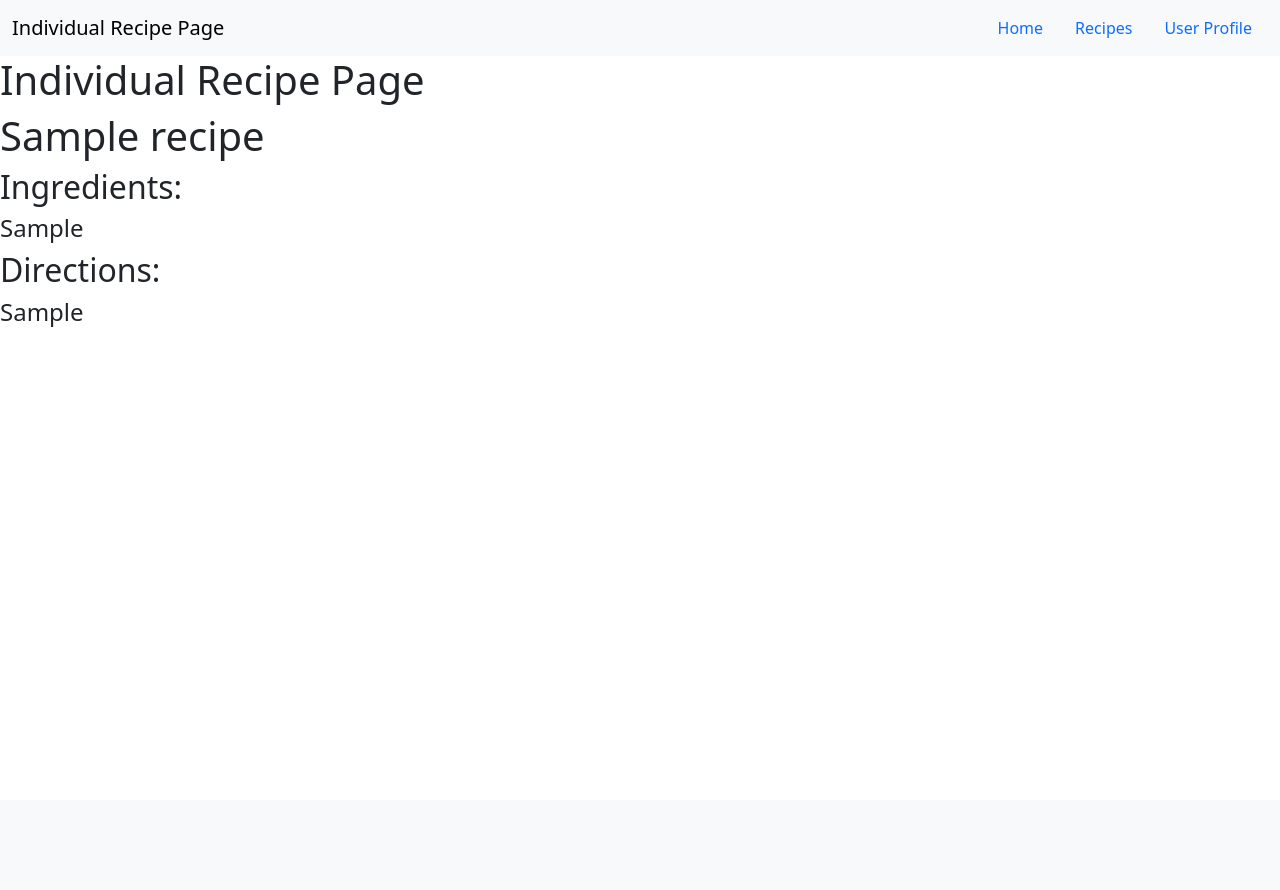
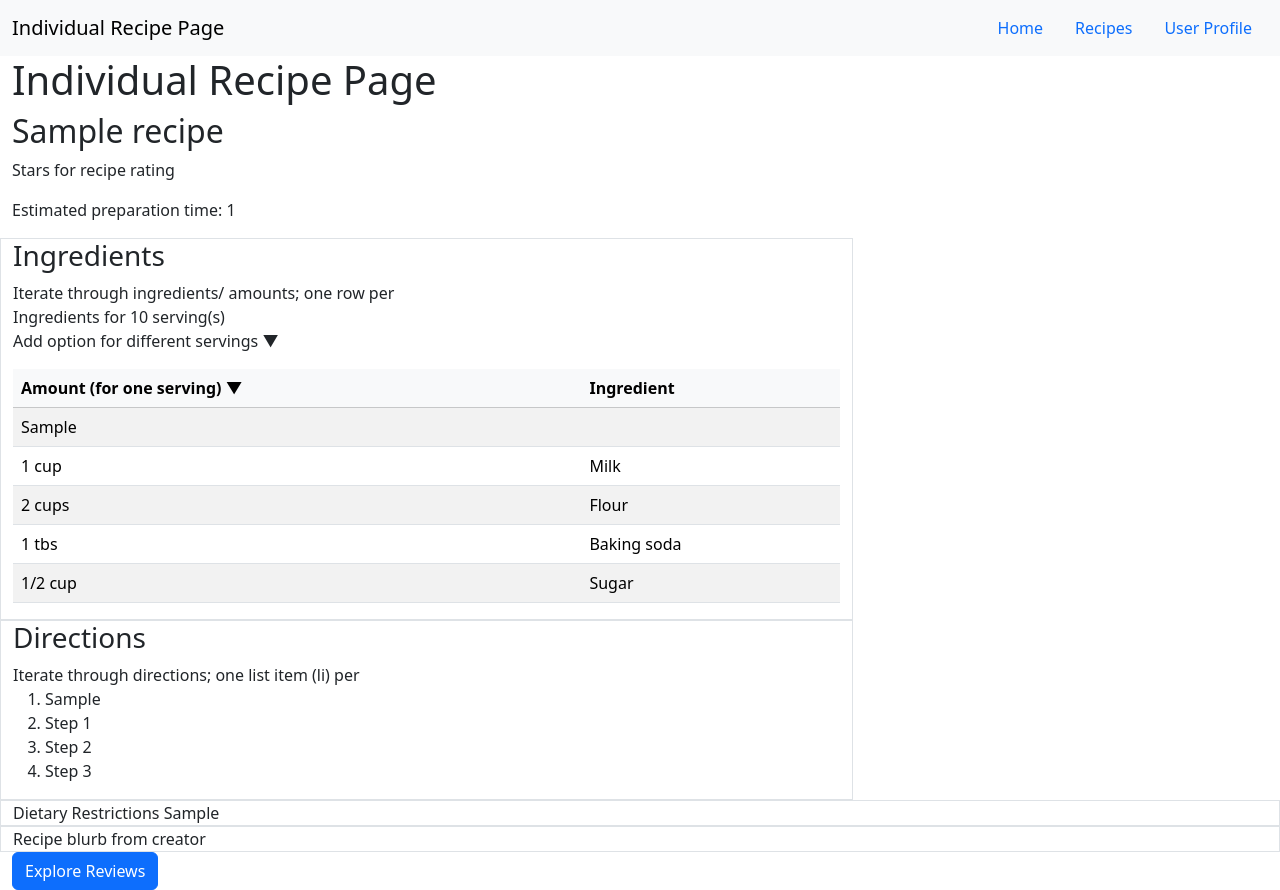
Before and after one commit to uva-cs3240-s22/group-project-a-21, a Django app: page /recipes/1/ in a window 1280 px wide. Before the commit the page ends 327 px from the top, so only its background shows below. Run offline with Django 4.2, Linux system fonts and the light colour scheme; tables that the repository leaves empty hold one stand-in row (values such as "Sample post"); some libraries are stand-ins or nearby versions.

Commit message:
copied recipe template i made before and added in variables

```diff
--- a/recipes/templates/recipes/recipe.html
+++ b/recipes/templates/recipes/recipe.html
@@ -1,4 +1,129 @@
 {% load bootstrap5 %}
+{% bootstrap_css %}
+{% bootstrap_javascript %}
+
+<!DOCTYPE html>
+<html>
+    <head>
+        <meta>
+        <script src="https://code.jquery.com/jquery-3.3.1.slim.min.js" integrity="sha384-q8i/X+965DzO0rT7abK41JStQIAqVgRVzpbzo5smXKp4YfRvH+8abtTE1Pi6jizo" crossorigin="anonymous"></script>
+        <script src="https://cdn.jsdelivr.net/npm/popper.js@1.14.7/dist/umd/popper.min.js" integrity="sha384-UO2eT0CpHqdSJQ6hJty5KVphtPhzWj9WO1clHTMGa3JDZwrnQq4sF86dIHNDz0W1" crossorigin="anonymous"></script>
+        <script src="https://cdn.jsdelivr.net/npm/bootstrap@4.3.1/dist/js/bootstrap.min.js" integrity="sha384-JjSmVgyd0p3pXB1rRibZUAYoIIy6OrQ6VrjIEaFf/nJGzIxFDsf4x0xIM+B07jRM" crossorigin="anonymous"></script>
+        <title>Recipe</title>
+    </head>
+    <body>
+        <header>
+            <nav class="navbar navbar-light bg-light">
+                <div class="container-fluid">
+                    <div class="navbar-brand ml-1">Individual Recipe Page</div>
+                    <div class="nav">
+                        <a class="nav-link" href="/">Home</a>
+                        <a class="nav-link" href="/recipes/">Recipes</a>
+                        <a class="nav-link active" href="/user/">User Profile</a>
+                    </div>
+                </div>
+            </nav>
+        </header>
+        <div class="container-fluid">
+            <h1>Individual Recipe Page</h1>
+            <h2>{{ recipe.title }}</h2>
+            <p>Stars for recipe rating</p>
+            <p>Estimated preparation time: {{ recipe.time }}</p>
+            <div class="row">
+                <div class="col-8 border">
+                    <h3>Ingredients</h3>
+                    Iterate through ingredients/ amounts; one row per
+                    <br>
+                    Ingredients for {{ recipe.servingSize }} serving(s)
+                    <br>
+                    <p>Add option for different servings &#9660;</p>
+
+                    <table class="table table-hover table-striped">
+                        <thead>
+                            <tr class="table-light">
+                                <th scope="col dropdown">
+                                    Amount (for one serving)
+                                    <a href="#" class="dropdown text-reset text-decoration-none" id="dropdownMenuButton" data-toggle="dropdown" aria-haspopup="true" aria-expanded="false">&#9660;</a>
+                                    <div class="dropdown-menu" aria-labelledby="dropdownMenuButton">
+                                        <div class="dropdown-item">
+                                            Implement some way to change serving size here
+                                        </div>
+                                        <div class="dropdown-item text-decoration-none">
+                                            <label for="servingSize" class="form-label">Example range</label>
+                                            <input type="range" class="form-range" min="1" max="10" step="0.5" id="servingSize">
+                                        </div>
+                                    </div>
+                                </th>
+                                <th scope="col">Ingredient</th>
+                            </tr>
+                        </thead>
+                        <tbody>
+                            <tr>
+                                <td>
+                                    {{ recipe.ingredientsList }}
+                                </td>
+                                <td></td>
+                            </tr>
+                            <tr>
+                                <td>1 cup</td>
+                                <td>Milk</td>
+                            </tr>
+                            <tr>
+                                <td>2 cups</td>
+                                <td>Flour</td>
+                            </tr>
+                            <tr>
+                                <td>1 tbs</td>
+                                <td>Baking soda</td>
+                            </tr>
+                            <tr>
+                                <td>1/2 cup</td>
+                                <td>Sugar</td>
+                            </tr>
+                        </tbody>
+                    </table>
+                </div>
+            </div>
+            <div class="row">
+                <div class="col-8 border">
+                    <h3>Directions</h3>
+                    Iterate through directions; one list item (li) per
+                    <ol>
+                        <li>{{ recipe.directionsList }}</li>
+                        <li>Step 1</li>
+                        <li>Step 2</li>
+                        <li>Step 3</li>
+                    </ol>
+                </div>
+            </div>
+            <div class="row border">
+                <div class="col-8">
+                    Dietary Restrictions
+                    {{ recipe.dietaryRestrictions }}
+                </div>
+            </div>
+            <div class="row border">
+                <div class="col-8">
+                    Recipe blurb from creator
+                </div>
+            </div>
+            <div class="row">
+                <div>
+                    <button class="btn btn-primary" type="button" data-toggle="collapse" data-target="#reviewsCollapsible" aria-expanded="false" aria-controls="reviewsCollapsible">
+                        Explore Reviews
+                    </button>
+                    <div class="collapse" id="reviewsCollapsible">
+                        <div class="card card-body">
+                            Insert reviews and discussion here
+                        </div>
+                    </div>
+                </div>
+            </div>
+        </div>
+    </body>
+</html>
+
+<!-- {% load bootstrap5 %}
 {% bootstrap_css %}
 {% bootstrap_javascript %}
 
@@ -32,4 +157,4 @@
     <h4>{{ recipe.directionsList }}</h4>
 </body>
 
-</html>
+</html> -->
```
